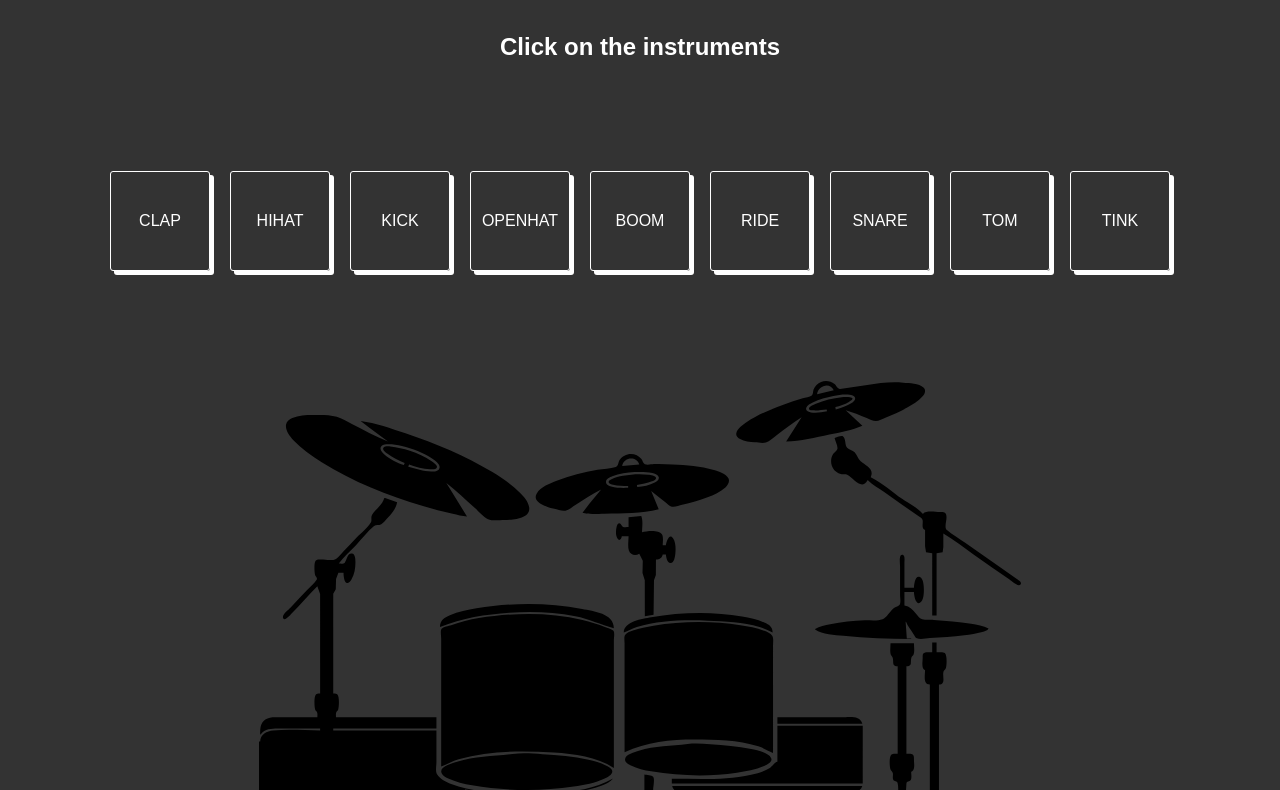
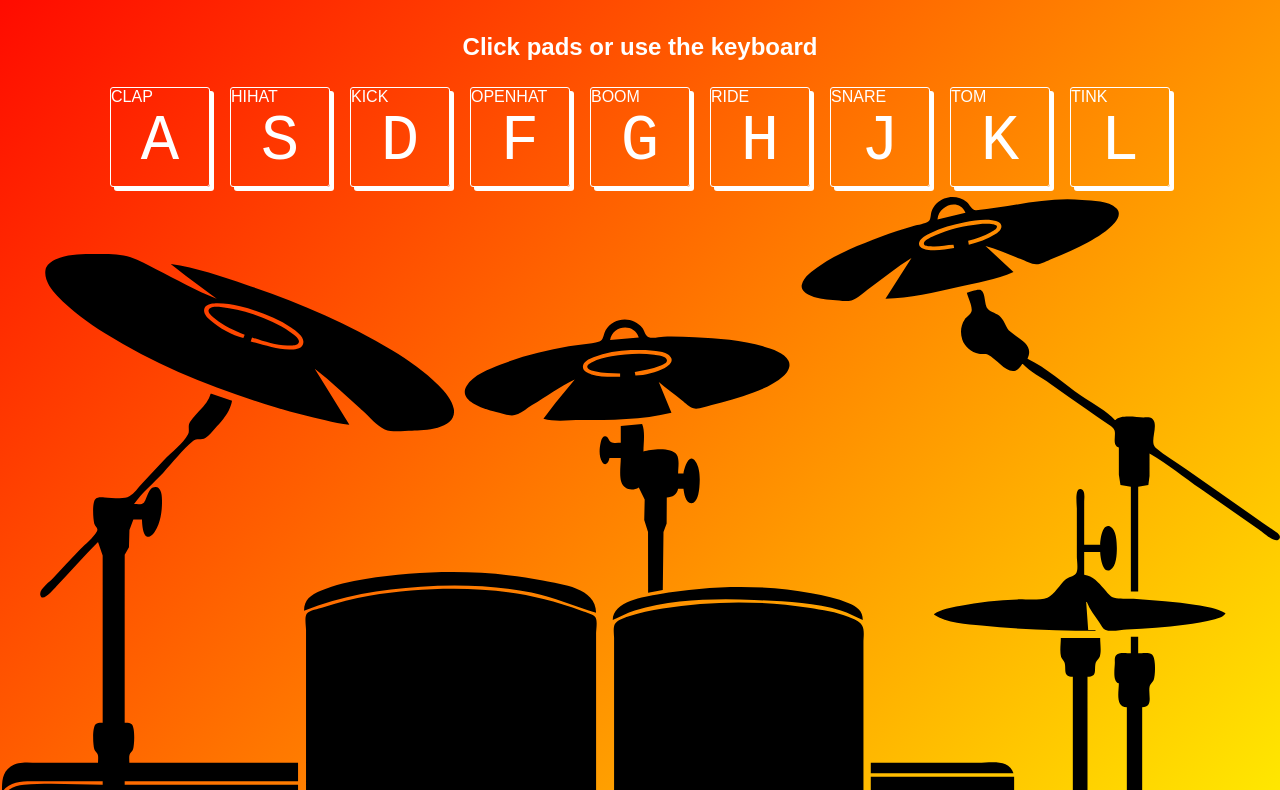
Before and after one commit to abrdirect/drum-app, a plain HTML site: page index.html in a window 1280 px wide. Shown: the part 100-890 px from the top of the page. Drawn offline with Linux system fonts and the light colour scheme.

Commit message:
press pads with keyboard

```diff
--- a/css/style.css
+++ b/css/style.css
@@ -5,9 +5,10 @@
 }
 
 body {
-    background-color: #333;
     font-family: sans-serif;
     color: white;
+    background-image: linear-gradient(135deg, red, yellow);
+
 }
 
 h1 {
@@ -17,17 +18,17 @@ h1 {
 
 h2 {
     text-align: center;
+    margin-bottom: 1rem;
 }
 
-
-.container {
-    width: 90%;
-    height: 40vh;
-    margin: auto;
+.wrapper {
+    display: flex;
+    flex-direction: column;
+    justify-content: space-between;
+    min-height: 100vh;
 }
 
 .keys {
-    height: 100%;
     display: flex;
     justify-content: center;
     align-content: center;
@@ -36,10 +37,6 @@ h2 {
 }
 
 .key {
-    display: flex;
-    flex-direction: column;
-    align-items: center;
-    justify-content: center;
     width: 100px;
     height: 100px;
     margin: 10px;
@@ -49,7 +46,9 @@ h2 {
 }
 
 kbd {
-    font-size: 3rem;
+    font-size: 4rem;
+    display: block;
+    text-align: center;
 }
 
 .key:active {
@@ -57,8 +56,7 @@ kbd {
     transform: translateX(2px) translateY(2px);
 }
 
-img {
-    fill: white;
-    display: block;
-    margin: auto;
+.playing {
+    box-shadow: none;
+    transform: translateX(2px) translateY(2px);
 }
--- a/index.html
+++ b/index.html
@@ -9,54 +9,65 @@
 </head>
 <body>
 
-    <audio id="clap" src="sounds/clap.wav"></audio>
-    <audio id="hihat" src="sounds/hihat.wav"></audio>
-    <audio id="kick" src="sounds/kick.wav"></audio>
-    <audio id="openhat" src="sounds/openhat.wav"></audio>
-    <audio id="boom" src="sounds/boom.wav"></audio>
-    <audio id="ride" src="sounds/ride.wav"></audio>
-    <audio id="snare" src="sounds/snare.wav"></audio>
-    <audio id="tom" src="sounds/tom.wav"></audio>
-    <audio id="tink" src="sounds/tink.wav"></audio>
+    <audio id="clap" data-key="KeyA" src="sounds/clap.wav"></audio>
+    <audio id="hihat" data-key="KeyS" src="sounds/hihat.wav"></audio>
+    <audio id="kick" data-key="KeyD" src="sounds/kick.wav"></audio>
+    <audio id="openhat" data-key="KeyF" src="sounds/openhat.wav"></audio>
+    <audio id="boom" data-key="KeyG" src="sounds/boom.wav"></audio>
+    <audio id="ride" data-key="KeyH" src="sounds/ride.wav"></audio>
+    <audio id="snare" data-key="KeyJ" src="sounds/snare.wav"></audio>
+    <audio id="tom" data-key="KeyK" src="sounds/tom.wav"></audio>
+    <audio id="tink" data-key="KeyL" src="sounds/tink.wav"></audio>
 
 
-    <h1>Simple Drum App with Vanilla JS</h1>
-    <h2>Click on the instruments</h2>
+    <div class="wrapper">
+        <div class="wrapperItem">
+            <h1>Simple Drum App with Vanilla JS</h1>
+            <h2>Click pads or use the keyboard</h2>
+        </div>
 
-    <div class="container">
-        <div class="keys">
-            <div id="A" class="key" onclick="playSound('clap')">
+        <div class="keys wrapperItem">
+            <div data-keyboard="KeyA" class="key" onclick="playSound('clap')">
                 <span>CLAP</span>
+                <kbd>A</kbd>
             </div>
-            <div id="S" class="key" onclick="playSound('hihat')">
+            <div data-keyboard="KeyS" class="key" onclick="playSound('hihat')">
                 <span>HIHAT</span>
+                <kbd>S</kbd>
             </div>
-            <div id="D" class="key" onclick="playSound('kick')">
+            <div data-keyboard="KeyD" class="key" onclick="playSound('kick')">
                 <span>KICK</span>
+                <kbd>D</kbd>
             </div>
-            <div id="F" class="key" onclick="playSound('openhat')">
+            <div data-keyboard="KeyF" class="key" onclick="playSound('openhat')">
                 <span>OPENHAT</span>
+                <kbd>F</kbd>
             </div>
-            <div id="G" class="key" onclick="playSound('boom')">
+            <div data-keyboard="KeyG" class="key" onclick="playSound('boom')">
                 <span>BOOM</span>
+                <kbd>G</kbd>
             </div>
-            <div id="H" class="key" onclick="playSound('ride')">
+            <div data-keyboard="KeyH" class="key" onclick="playSound('ride')">
                 <span>RIDE</span>
+                <kbd>H</kbd>
             </div>
-            <div id="J" class="key" onclick="playSound('snare')">
+            <div data-keyboard="KeyJ" class="key" onclick="playSound('snare')">
                 <span>SNARE</span>
+                <kbd>J</kbd>
             </div>
-            <div id="K" class="key" onclick="playSound('tom')">
+            <div data-keyboard="KeyK" class="key" onclick="playSound('tom')">
                 <span>TOM</span>
+                <kbd>K</kbd>
             </div>
-            <div id="L" class="key" onclick="playSound('tink')">
+            <div data-keyboard="KeyL" class="key" onclick="playSound('tink')">
                 <span>TINK</span>
+                <kbd>L</kbd>
             </div>
         </div>
+
+
+        <img src="img/drum.svg" alt="Drum" class="wrapperItem">
     </div>
-
-    <img src="img/drum.svg" alt="Drum">
-
 
     <script src="js/app.js"></script>
 
--- a/js/app.js
+++ b/js/app.js
@@ -1,8 +1,25 @@
 
 function playSound(id) {
-    document.querySelector(`#${id}`).play();
+    const audio = document.querySelector(`#${id}`);
+    audio.currentTime = 0;
+    audio.play();
 }
 
-document.addEventListener('keypress', function(){
-    document.querySelector(`#clap`).play();
-  });
+document.addEventListener('keypress', function(key){
+    const audio = document.querySelector(`[data-key="${key.code}"`);
+    if (!audio) return;
+    audio.currentTime = 0;
+    audio.play();
+});
+
+document.addEventListener('keydown', function(key) {
+    const keyboard = document.querySelector(`[data-keyboard="${key.code}"`);
+    if (!keyboard) return;
+    keyboard.classList.add('playing');
+});
+
+document.addEventListener('keyup', function(key) {
+    const keyboard = document.querySelector(`[data-keyboard="${key.code}"`);
+    if (!keyboard) return;
+    keyboard.classList.remove('playing');
+});
```
